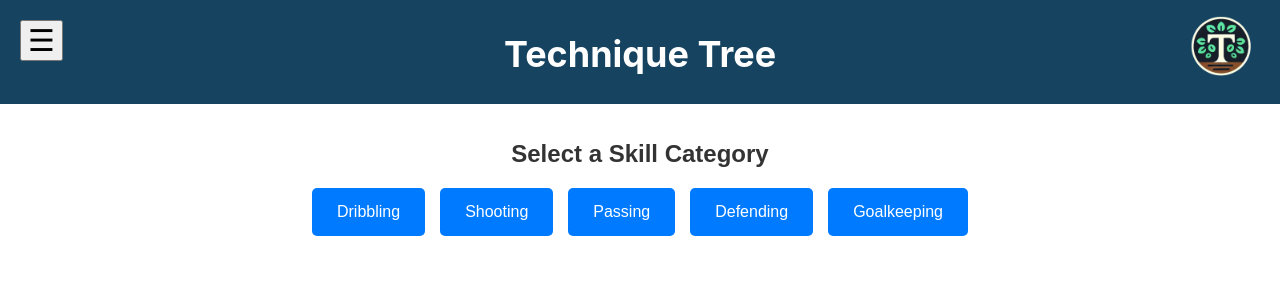
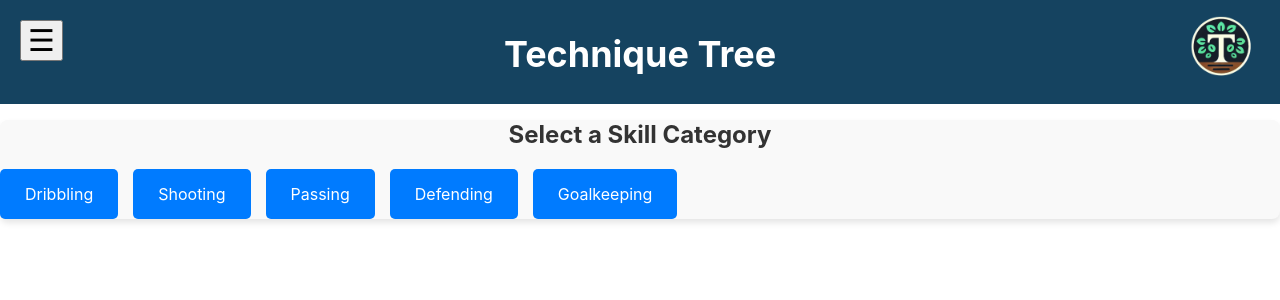
Before and after one commit to seanhaas33/TechniqueTree, a React (Create React App) app in the folder frontend/: page /sportcat in a window 1280 px wide. Shown: the top 300 px of the page. Built offline with nearby package versions, Linux system fonts and the light colour scheme.

Commit message:
styling changes

```diff
--- a/frontend/src/App.css
+++ b/frontend/src/App.css
@@ -36,3 +36,9 @@
     transform: rotate(360deg);
   }
 }
+
+body {
+  font-family: 'Arial', sans-serif;
+  margin: 0;
+  padding: 0;
+}
--- a/frontend/src/pages/homepage.css
+++ b/frontend/src/pages/homepage.css
@@ -11,6 +11,16 @@
   background-repeat: no-repeat;
 }
 
+.homepage-container::before {
+  content: '';
+  position: absolute;
+  top: 0;
+  left: 0;
+  width: 100%;
+  height: 100%;
+  background-color: rgba(0, 0, 0, 0.5);
+  z-index: 1;
+}
 
 /* Description section */
 .description-section {
@@ -66,11 +76,6 @@
 }
 
 .button:hover {
-  background-color: rgb(127, 127, 127);
-  color: white;
+  transform: scale(1.1);
+  box-shadow: 0 4px 8px rgba(0, 0, 0, 0.3);
 }
-
-.button:hover {
-  background-color: rgb(127, 127, 127); /* Accent Grey on hover */
-  color: white; /* White text on hover */
-}
--- a/frontend/src/pages/sport_categories.css
+++ b/frontend/src/pages/sport_categories.css
@@ -1,11 +1,8 @@
 .categories-container {
-    display: flex;
-    flex-direction: column;
-    align-items: center;
-    justify-content: center;
-    padding: 20px;
-    font-family: Arial, sans-serif;
-  }
+  background-color: #f9f9f9;
+  border-radius: 8px;
+  box-shadow: 0 4px 6px rgba(0, 0, 0, 0.1);
+}
 
   h1 {
     margin-bottom: 20px;
@@ -30,6 +27,8 @@
     transition: background-color 0.3s ease;
   }
 
-  .skill-button:hover {
-    background-color: #0056b3;
+  .categories-container {
+    background-color: #f9f9f9;
+    border-radius: 8px;
+    box-shadow: 0 4px 6px rgba(0, 0, 0, 0.1);
   }
--- a/frontend/src/pages/sports.css
+++ b/frontend/src/pages/sports.css
@@ -8,21 +8,15 @@ h1 {
   margin-bottom: 20px;
 }
 
-.sports-grid, .categories-grid {
-  display: flex;
-  flex-wrap: wrap;
-  justify-content: center;
+.sports-grid {
+  grid-template-columns: repeat(auto-fit, minmax(200px, 1fr));
+  display: grid;
   gap: 20px;
 }
 
 .sport-card {
-  text-align: center;
-  cursor: pointer;
-  border: 1px solid #ccc;
-  border-radius: 8px;
-  padding: 10px;
-  width: 200px;
-  transition: transform 0.3s ease;
+  background-color: #fff;
+  box-shadow: 0 4px 8px rgba(0, 0, 0, 0.2);
 }
 
 .sport-card img {
@@ -56,17 +50,11 @@ h1 {
 }
 
 .back-button {
-  margin-top: 20px;
-  padding: 10px 20px;
-  font-size: 16px;
-  background-color: #dc3545;
-  color: white;
-  border: none;
-  border-radius: 5px;
-  cursor: pointer;
-  transition: background-color 0.3s ease;
+  position: fixed;
+  bottom: 20px;
+  right: 20px;
+  z-index: 1000;
 }
-
 .back-button:hover {
   background-color: #a71d2a;
 }
```
Also changed, not shown: 1 other file (tests, documents, lock files or other folders).
